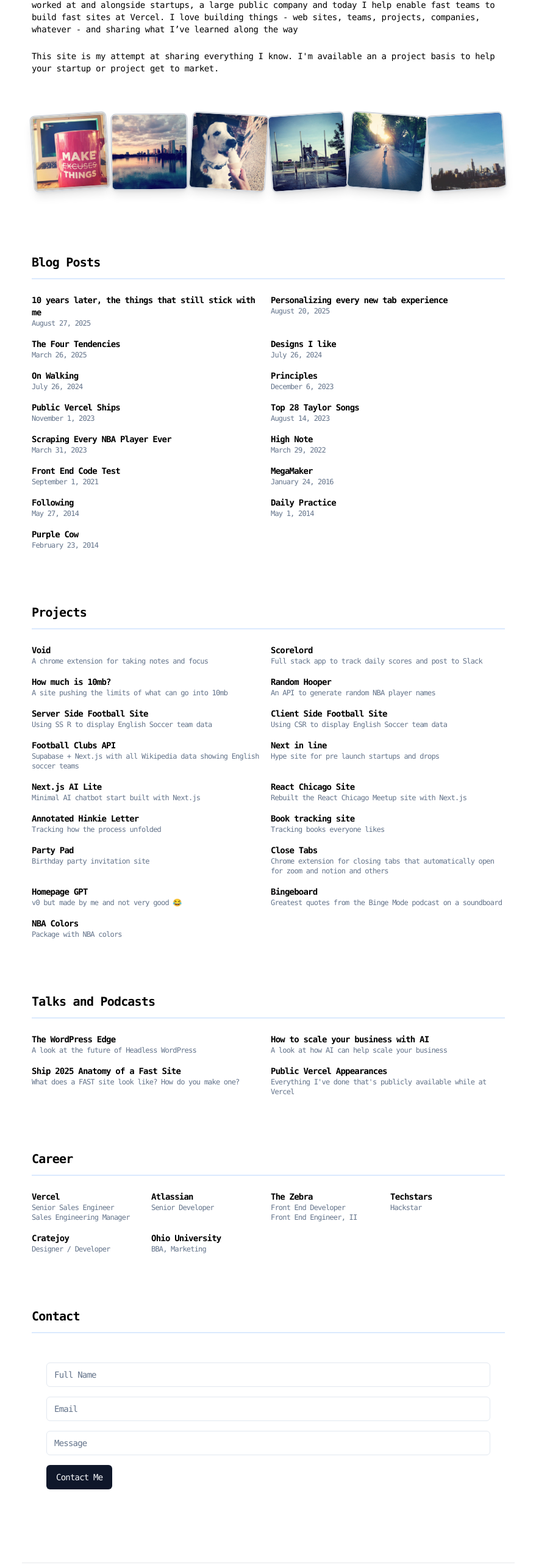
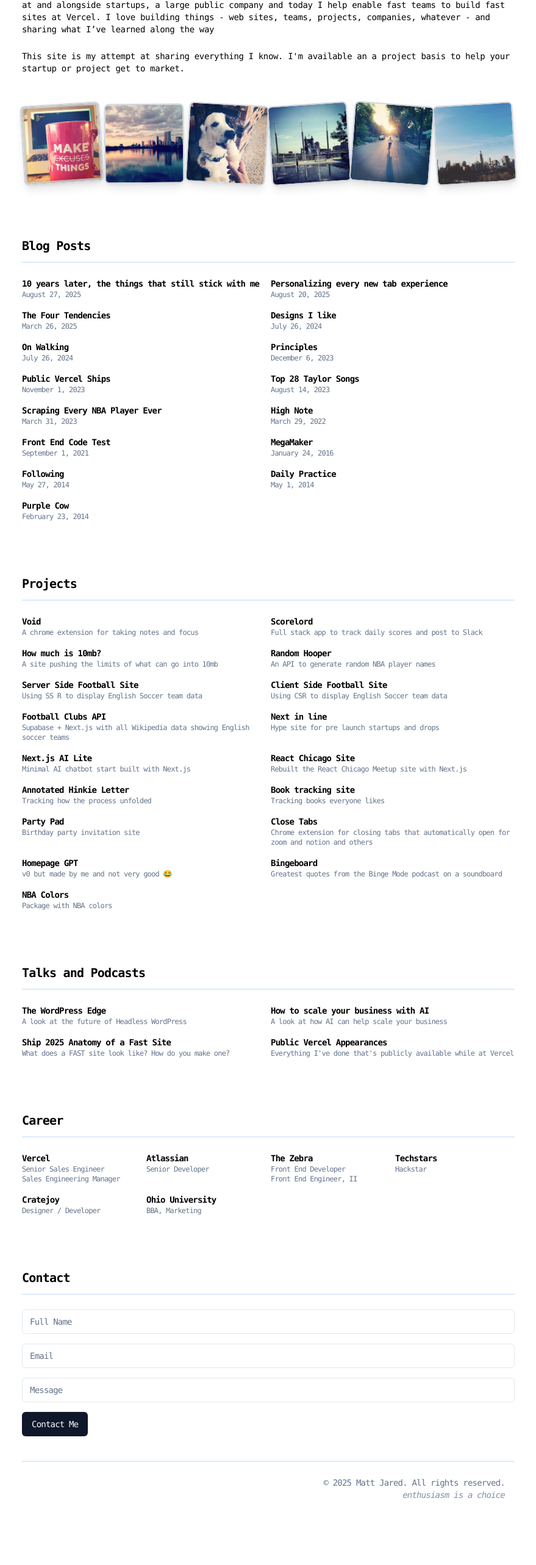
Before and after one commit to mattjared/personal-site, a Next.js app: page / in a window 1280 px wide. Shown: the part 228-2794 px from the top of the page at 61% size, without its empty margins (200-1079 px from the left). After the commit the page ends 2713 px from the top, so only its background shows below. Built offline with nearby package versions, Linux system fonts and the light colour scheme.

Commit message:
Quintin Dailey

```diff
--- a/app/components/Contact.js
+++ b/app/components/Contact.js
@@ -27,7 +27,7 @@ export default function Contact() {
   }
 
   return (
-    <div className="p-6 flex-col mb-10">
+    <div className="flex-col">
       <>
         { message ? (
           <p>{message}</p>
--- a/app/components/Footer.tsx
+++ b/app/components/Footer.tsx
@@ -1,7 +1,6 @@
 export default function Footer() {
   return (
-    <footer className="pb-6 border-gray-200 text-right text-slate-500 text-sm container mx-auto px-4">
-      <hr className="my-4" />
+    <footer className="py-6 text-right text-slate-500 text-sm  mx-auto px-4 border-t-2 border-blue-100">
       <p>© {new Date().getFullYear()} Matt Jared. All rights reserved.</p>
       <p className="opacity-80 text-sm italic">enthusiasm is a choice</p>
     </footer>
--- a/app/components/Navbar.tsx
+++ b/app/components/Navbar.tsx
@@ -2,7 +2,7 @@ import Link from "next/link";
 
 export default function Navbar() {
   return (
-    <header className="top-0 left-0 right-0 z-10 bg-white container sticky">
+    <header className="top-0 left-0 right-0 z-10 bg-white sticky">
       <div className="mx-auto py-4 flex justify-start items-center border-b-2 border-blue-100">
         <Link href="/" className="text-md font-semibold tracking-tight">Matt Jared</Link>
       </div>
--- a/app/components/PicGrid.tsx
+++ b/app/components/PicGrid.tsx
@@ -29,7 +29,7 @@ const images = [
 
 export default function PicGrid() {
   return (
-    <div className="my-16 grid grid-cols-1 sm:grid-cols-2 lg:grid-cols-6 gap-1">
+    <div className="my-12 grid grid-cols-1 sm:grid-cols-2 lg:grid-cols-6 gap-1">
       {images.map((image, index) => {
         // Generate a random tilt angle between -5 and 5 degrees
         const randomTilt = Math.random() * 10 - 5;
--- a/app/layout.tsx
+++ b/app/layout.tsx
@@ -40,11 +40,11 @@ export default function RootLayout({ children }: { children: React.ReactNode })
   return (
     <html lang="en">
       <body className={cn("min-h-screen font-mono antialiased tracking-tighter", robotoMono.variable)}>
-        <Navbar />
-        <main className="container">
+        <main className="container mx-auto px-4">
+          <Navbar />
           {children}
+          <Footer />
         </main>
-        <Footer />
         <AnalyticsWrapper />
       </body>
     </html>
```
